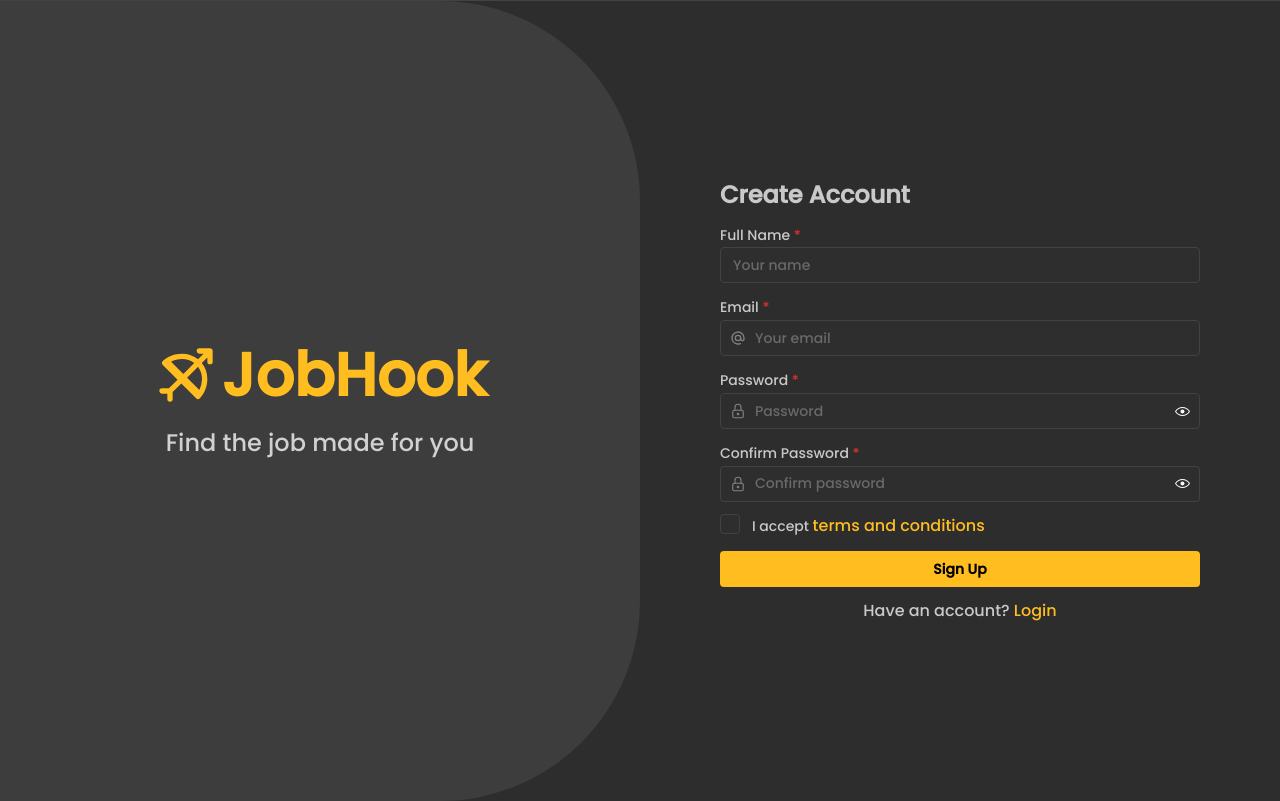
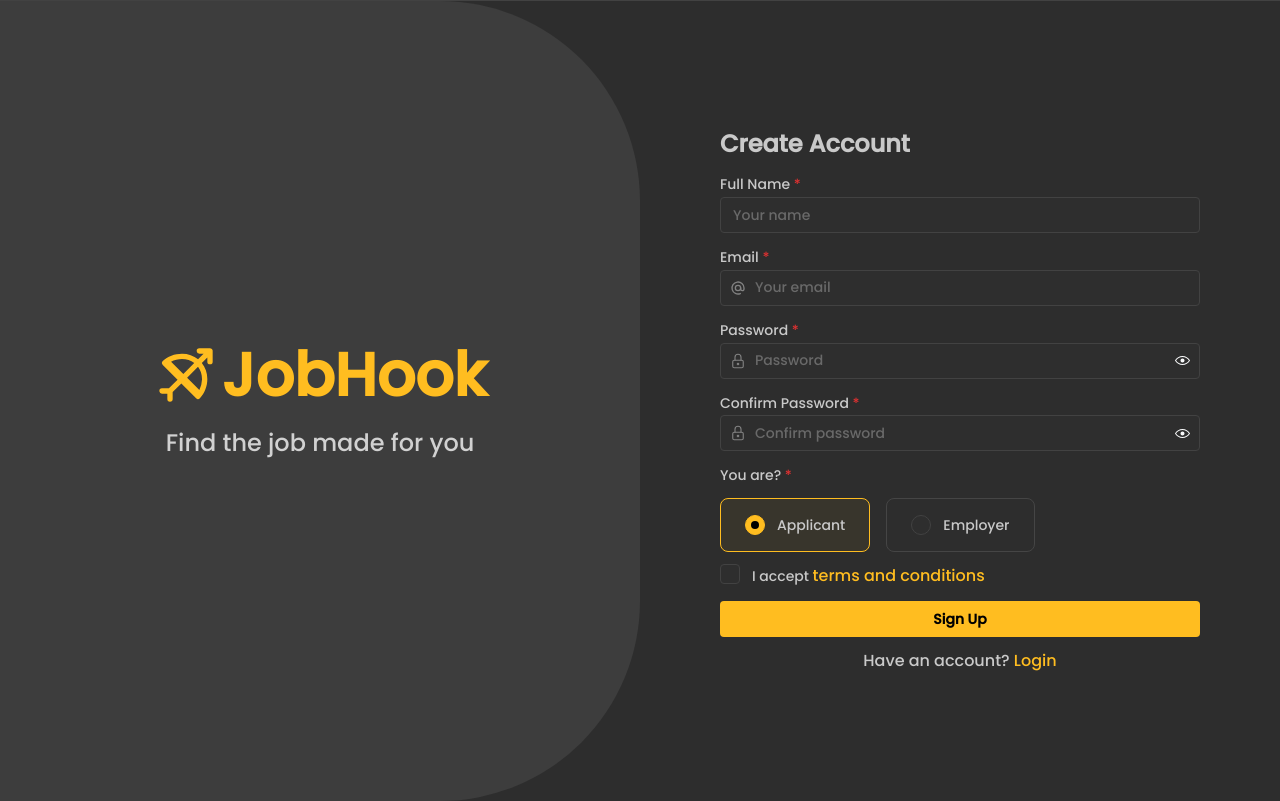
Before and after one commit to YunmeiYe/job-portal, a React (Vite) app: page /sign-up in a window 1280 px wide. Built offline with nearby package versions, Linux system fonts and the light colour scheme.

Commit message:
feat: signup & login API integration

```diff
--- a/package.json
+++ b/package.json
@@ -14,6 +14,7 @@
     "@mantine/core": "^7.17.1",
     "@mantine/dates": "^7.17.1",
     "@mantine/hooks": "^7.17.1",
+    "@mantine/notifications": "^7.17.1",
     "@mantine/tiptap": "^7.17.1",
     "@tabler/icons-react": "^3.30.0",
     "@tiptap/extension-highlight": "^2.11.5",
@@ -25,6 +26,7 @@
     "@tiptap/pm": "^2.11.5",
     "@tiptap/react": "^2.11.5",
     "@tiptap/starter-kit": "^2.11.5",
+    "axios": "^1.8.2",
     "dayjs": "^1.11.13",
     "dompurify": "^3.2.4",
     "embla-carousel-react": "^7.1.0",
--- a/src/ Pages/SignUpPage.tsx
+++ b/src/ Pages/SignUpPage.tsx
@@ -1,13 +1,16 @@
-import { IconBowFilled } from '@tabler/icons-react'
-import { Link, useLocation } from 'react-router-dom'
+import { IconArrowLeft, IconBowFilled } from '@tabler/icons-react'
+import { Link, useLocation, useNavigate } from 'react-router-dom'
 import SignUp from '../SignUpLogin/SignUp'
 import Login from '../SignUpLogin/Login'
+import { Button } from '@mantine/core'
 
 const SignUpPage = () => {
   const location = useLocation();
+  const navigate = useNavigate();
 
   return (
     <div className="min-h-[100vh] bg-mine-shaft-950 font-['poppins'] overflow-hidden">
+      <Button size='sm' className='!absolute left-5' onClick={() => navigate("/")} my="md" leftSection={<IconArrowLeft size={20} />} color="brightSun.4" variant="light">Home</Button>
       <div className={`w-full h-[100vh] flex [&>*]:flex-shrink-0 transition-all ease-in-out duration-1000 ${location.pathname == '/sign-up' ? '-translate-x-1/2' : 'translate-x-0'}`}>
         <Login />
         <div className={`w-1/2 h-full transition-all ease-in-out duration-1000 ${location.pathname == '/sign-up' ? 'rounded-r-[200px]' : 'rounded-l-[200px]'} bg-mine-shaft-900 flex flex-col gap-5 items-center justify-center`}>
--- a/src/App.tsx
+++ b/src/App.tsx
@@ -1,9 +1,11 @@
 import './App.css';
 import { createTheme, Divider, MantineProvider } from '@mantine/core';
+import { Notifications } from '@mantine/notifications';
 import '@mantine/core/styles.css';
 import '@mantine/carousel/styles.css';
 import '@mantine/tiptap/styles.css';
 import '@mantine/dates/styles.css';
+import '@mantine/notifications/styles.css';
 import HomePage from './ Pages/HomePage';
 import { BrowserRouter, Route, Routes } from 'react-router-dom';
 import FindJobsPage from './ Pages/FindJobsPage';
@@ -35,6 +37,7 @@ function App() {
   })
   return (
     <MantineProvider defaultColorScheme='dark' theme={theme}>
+      <Notifications position="top-center" zIndex={1000}/>
       <BrowserRouter>
         <div className='relative'>
           <Header />
--- /dev/null
+++ b/src/Services/FormValidation.tsx
@@ -0,0 +1,35 @@
+const signupValidation = (name: string, value: string) => {
+  switch (name) {
+    case "name":
+      if (value.length === 0) return "Name is required.";
+      return "";
+    case "email":
+      if (value.length === 0) return "Email is required.";
+      if (!/^[a-zA-Z0-9._%+-]+@[a-zA-Z0-9.-]+\.[a-zA-Z]{2,}$/.test(value)) return "Email is invalid."
+      return "";
+    case "password":
+      if (value.length === 0) return "Password is required.";
+      if (!/^(?=.*[a-z])(?=.*[A-Z])(?=.*\d)(?=.*[@$!%*?&])[A-Za-z\d@$!%*?&]{8,15}$/.test(value)) return "Password must be 8-15 characters with an uppercase, a lowercase, a number and a special character."
+      return "";
+    case "confirmPassword":
+      if (value.length === 0) return "Confirm password is required.";
+      return "";
+    default:
+      return "";
+  }
+}
+
+const loginValidation = (name: string, value: string) => {
+  switch (name) {
+    case "email":
+      if (value.length === 0) return "Email is required.";
+      return "";
+    case "password":
+      if (value.length === 0) return "Password is required.";
+      return "";
+    default:
+      return "";
+  }
+}
+
+export { signupValidation, loginValidation }
--- /dev/null
+++ b/src/Services/UserService.tsx
@@ -0,0 +1,23 @@
+import axios from 'axios'
+
+const base_url = "http://localhost:8080/users/"
+
+const registerUser = async (user: any) => {
+  try {
+    const res = await axios.post(`${base_url}register`, user);
+    return res.data;
+  } catch (error) {
+    throw error;
+  }
+}
+
+const loginUser = async (login: any) => {
+  try {
+    const res = await axios.post(`${base_url}login`, login);
+    return res.data;
+  } catch (error) {
+    throw error;
+  }
+}
+
+export { registerUser, loginUser }
--- a/src/SignUpLogin/Login.tsx
+++ b/src/SignUpLogin/Login.tsx
@@ -1,15 +1,74 @@
 import { Button, PasswordInput, TextInput } from "@mantine/core"
-import { IconAt, IconLock } from "@tabler/icons-react"
-import { Link } from "react-router-dom"
+import { IconAt, IconCheck, IconLock, IconX } from "@tabler/icons-react"
+import { useState } from "react"
+import { useNavigate } from "react-router-dom"
+import { loginUser } from "../Services/UserService"
+import { loginValidation } from "../Services/FormValidation"
+import { notifications } from "@mantine/notifications"
 
+const form = {
+  email: "",
+  password: "",
+}
 const Login = () => {
+  const [data, setData] = useState(form);
+  const [formError, setFormError] = useState<{ [key: string]: string }>(form);
+  const navigate = useNavigate();
+
+  const handleChange = (event: any) => {
+    let name = event.target.name, value = event.target.value;
+    setData({ ...data, [name]: value })
+    setFormError({ ...formError, [name]: loginValidation(name, value) });
+  }
+
+  const handleSubmit = () => {
+    let valid = true, newFormError: { [key: string]: string } = {};
+    for (let key in data) {
+      newFormError[key] = loginValidation(key, data[key as keyof typeof data]);
+      if (newFormError[key]) valid = false;
+    }
+    setFormError(newFormError);
+    if (valid) {
+      loginUser(data).then(res => {
+        console.log(res);
+        setData(form);
+        notifications.show({
+          title: 'Login Successfully',
+          message: 'Redirecting to home page...',
+          withCloseButton: true,
+          icon: <IconCheck style={{ width: "90%", height: "90%" }} />,
+          color: "teal",
+          withBorder: true,
+          className: "!border-green-500"
+        })
+        setTimeout(() => {
+          navigate("/");
+        }, 4000)
+      }).catch(err => {
+        console.log(err);
+        notifications.show({
+          title: 'Login Failed',
+          message: err.response.data.errorMessage,
+          withCloseButton: true,
+          icon: <IconX style={{ width: "90%", height: "90%" }} />,
+          color: "red",
+          withBorder: true,
+          className: "!border-red-500"
+        })
+      });
+    }
+
+  }
   return (
     <div className='w-1/2 px-20 flex flex-col justify-center gap-3'>
       <div className='text-2xl font-semibold'>Welcome Back</div>
-      <TextInput withAsterisk leftSection={<IconAt size={16} />} label="Email" placeholder="Your email" />
-      <PasswordInput withAsterisk leftSection={<IconLock size={18} stroke={1.5} />} label="Password" placeholder="Password" />
-      <Button autoContrast variant="filled">Login</Button>
-      <div className="mx-auto">Don't have an account? <Link to={"/sign-up"} className="text-bright-sun-400 hover:underline">Sign Up</Link></div>
+      <TextInput value={data.email} error={formError.email} onChange={handleChange} name="email" label="Email" placeholder="Your email" withAsterisk leftSection={<IconAt size={16} />} />
+      <PasswordInput value={data.password} error={formError.password} onChange={handleChange} name="password" label="Password" placeholder="Password" withAsterisk leftSection={<IconLock size={18} stroke={1.5} />} />
+      <Button onClick={handleSubmit} autoContrast variant="filled">Login</Button>
+      <div className="mx-auto">
+        Don't have an account?
+        <span className="text-bright-sun-400 hover:underline cursor-pointer" onClick={() => { navigate("/sign-up"); setData(form); setFormError(form) }}> Sign Up</span>
+      </div>
     </div>
   )
 }
--- a/src/SignUpLogin/SignUp.tsx
+++ b/src/SignUpLogin/SignUp.tsx
@@ -1,18 +1,109 @@
-import { Anchor, Button, Checkbox, PasswordInput, TextInput } from "@mantine/core"
-import { IconAt, IconLock } from "@tabler/icons-react"
-import { Link } from "react-router-dom"
+import { Anchor, Button, Checkbox, Group, PasswordInput, Radio, TextInput } from "@mantine/core"
+import { IconAt, IconCheck, IconLock, IconX } from "@tabler/icons-react"
+import { useState } from "react";
+import { useNavigate } from "react-router-dom"
+import { registerUser } from "../Services/UserService";
+import { signupValidation } from "../Services/FormValidation";
+import { notifications } from "@mantine/notifications";
 
+const form = {
+  name: "",
+  email: "",
+  password: "",
+  confirmPassword: "",
+  accountType: "APPLICANT"
+}
 const SignUp = () => {
+  const [data, setData] = useState(form);
+  const [formError, setFormError] = useState<{ [key: string]: string }>(form);
+  const navigate = useNavigate();
+
+  const handleChange = (event: any) => {
+    if (typeof (event) == "string") {
+      setData({ ...data, accountType: event });
+      return;
+    }
+    let name = event.target.name, value = event.target.value;
+    setData({ ...data, [name]: value });
+    setFormError({ ...formError, [name]: signupValidation(name, value) });
+    if (name === "password" && data.confirmPassword !== "") {
+      let err = "";
+      if (data.confirmPassword !== value) err = "Password do not match.";
+      setFormError({ ...formError, [name]: signupValidation(name, value), confirmPassword: err });
+
+    }
+    if (name === "confirmPassword") {
+      if (data.password !== value) setFormError({ ...formError, [name]: "Password do not match." });
+      else setFormError({ ...formError, confirmPassword: "" });
+    }
+  }
+
+  const handleSubmit = () => {
+    let valid = true, newFormError: { [key: string]: string } = {};
+    for (let key in data) {
+      if (key === "accountType") continue;
+      newFormError[key] = signupValidation(key, data[key as keyof typeof data]);
+      if (data[key as keyof typeof data] !== data["password"]) newFormError["key"] = "Password do not match."
+      if (newFormError[key]) valid = false;
+    }
+    setFormError(newFormError);
+
+    if (valid) {
+      registerUser(data).then(res => {
+        console.log(res);
+        setData(form);
+        notifications.show({
+          title: 'Registered Successfully',
+          message: 'Redirecting to login page...',
+          withCloseButton: true,
+          icon: <IconCheck style={{ width: "90%", height: "90%" }} />,
+          color: "teal",
+          withBorder: true,
+          className: "!border-green-500"
+        })
+        setTimeout(() => {
+          navigate("/login");
+        }, 4000)
+      }).catch(err => {
+        console.log(err);
+        notifications.show({
+          title: 'Registration Failed',
+          message: err.response.data.errorMessage,
+          withCloseButton: true,
+          icon: <IconX style={{ width: "90%", height: "90%" }} />,
+          color: "red",
+          withBorder: true,
+          className: "!border-red-500"
+        })
+      });
+    }
+  }
+
   return (
     <div className='w-1/2 px-20 flex flex-col justify-center gap-3'>
       <div className='text-2xl font-semibold'>Create Account</div>
-      <TextInput withAsterisk label="Full Name" placeholder="Your name" />
-      <TextInput withAsterisk leftSection={<IconAt size={16} />} label="Email" placeholder="Your email" />
-      <PasswordInput withAsterisk leftSection={<IconLock size={18} stroke={1.5} />} label="Password" placeholder="Password" />
-      <PasswordInput withAsterisk leftSection={<IconLock size={18} stroke={1.5} />} label="Confirm Password" placeholder="Confirm password" />
+      <TextInput value={data.name} error={formError.name} onChange={handleChange} name="name" label="Full Name" placeholder="Your name" withAsterisk />
+      <TextInput value={data.email} error={formError.email} onChange={handleChange} name="email" leftSection={<IconAt size={16} />} label="Email" placeholder="Your email" withAsterisk />
+      <PasswordInput value={data.password} error={formError.password} onChange={handleChange} name="password" leftSection={<IconLock size={18} stroke={1.5} />} label="Password" placeholder="Password" withAsterisk />
+      <PasswordInput value={data.confirmPassword} error={formError.confirmPassword} onChange={handleChange} name="confirmPassword" leftSection={<IconLock size={18} stroke={1.5} />} label="Confirm Password" placeholder="Confirm password" withAsterisk />
+      <Radio.Group
+        value={data.accountType}
+        onChange={handleChange}
+        name="accountType"
+        label="You are?"
+        withAsterisk
+      >
+        <Group mt={"xs"}>
+          <Radio className="py-4 px-6 hover:bg-mine-shaft-900 has-[:checked]:bg-bright-sun-400/5 border border-mine-shaft-800 has-[:checked]:border-bright-sun-400 rounded-lg" autoContrast value="APPLICANT" label="Applicant" />
+          <Radio className="py-4 px-6 hover:bg-mine-shaft-900 has-[:checked]:bg-bright-sun-400/5 border border-mine-shaft-800 has-[:checked]:border-bright-sun-400 rounded-lg" autoContrast value="EMPLOYER" label="Employer" />
+        </Group>
+      </Radio.Group>
       <Checkbox autoContrast label={<>I accept{' '}<Anchor>terms and conditions</Anchor></>} />
-      <Button autoContrast variant="filled">Sign Up</Button>
-      <div className="mx-auto">Have an account? <Link to={"/login"} className="text-bright-sun-400 hover:underline">Login</Link></div>
+      <Button onClick={handleSubmit} autoContrast variant="filled">Sign Up</Button>
+      <div className="mx-auto">
+        Have an account?
+        <span className="text-bright-sun-400 hover:underline cursor-pointer" onClick={() => { navigate("/login"); setData(form); setFormError(form) }}> Login</span>
+      </div>
     </div>
   )
 }
```
Also changed, not shown: 1 other file (tests, documents, lock files or other folders).
